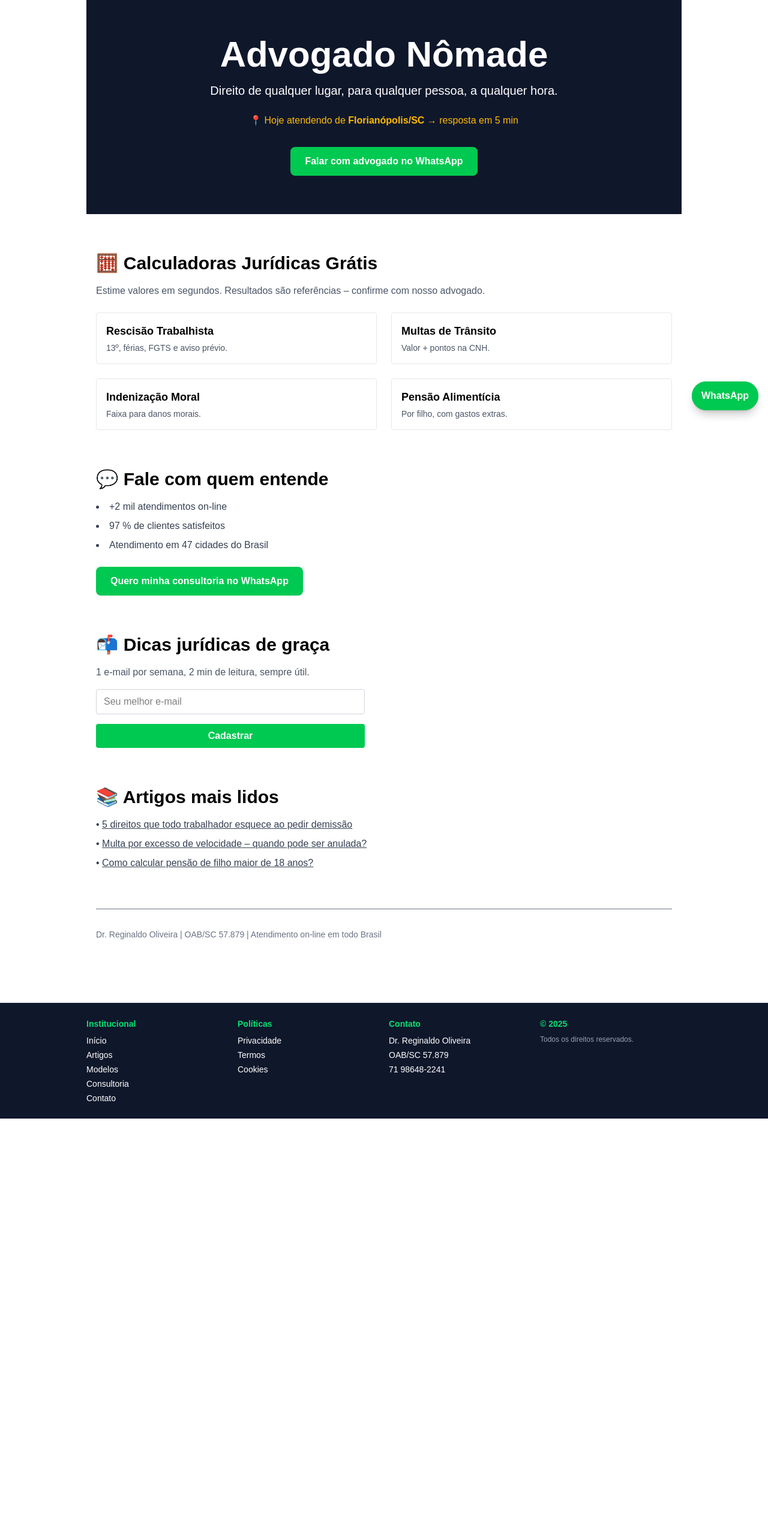
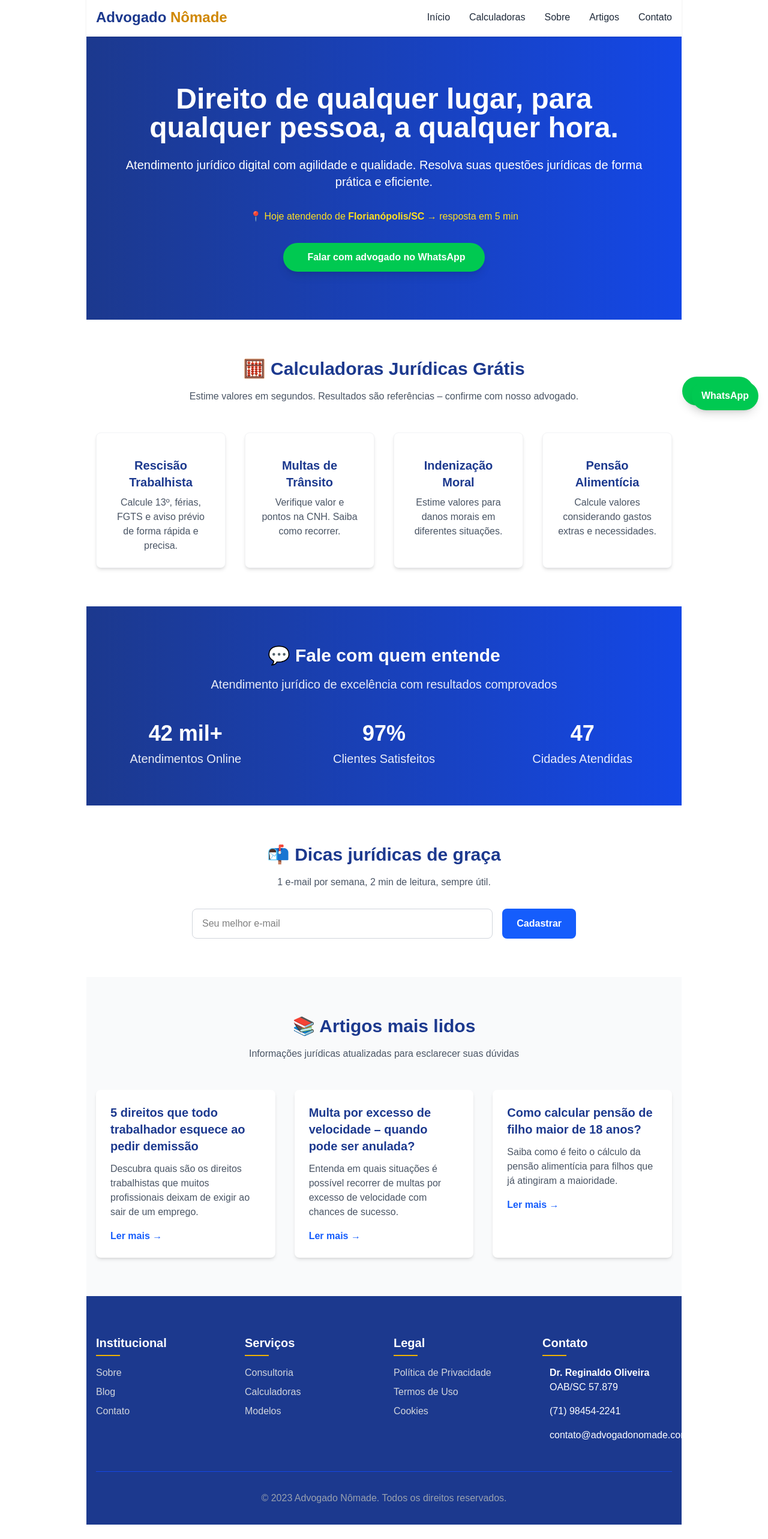
Before and after one commit to mestrereginaldo-site/advogadonomade1, a Next.js app: page / in a window 1280 px wide. Shown: the part 100-2666 px from the top of the page at 60% size. Before the commit the page ends 1965 px from the top, so only its background shows below. Built offline with nearby package versions, Linux system fonts and the light colour scheme.

Commit message:
Update page.tsx

```diff
--- a/app/page.tsx
+++ b/app/page.tsx
@@ -4,10 +4,8 @@ import Link from "next/link";
 // ---------- METADADOS GLOBAIS (SEO) ----------
 export const metadata: Metadata = {
   title: "Advogado Nômade | Consultoria Jurídica 100% On-line em Todo Brasil",
-  description:
-    "Advogado on-line que atende em qualquer cidade do Brasil. Contratos, LGPD, rescisão, multas, pensão, direito digital. Resposta em 5 min via WhatsApp.",
-  keywords:
-    "advogado on-line, consultoria jurídica, direito digital, rescisão trabalhista, multa de trânsito, pensão alimentícia, LGPD, contrato influencer, advogado 24 horas",
+  description: "Advogado on-line que atende em qualquer cidade do Brasil. Contratos, LGPD, rescisão, multas, pensão, direito digital. Resposta em 5 min via WhatsApp.",
+  keywords: "advogado on-line, consultoria jurídica, direito digital, rescisão trabalhista, multa de trânsito, pensão alimentícia, LGPD, contrato influencer, advogado 24 horas",
   authors: [{ name: "Dr. Reginaldo Oliveira", url: "https://advogadonomade.com.br" }],
   creator: "Dr. Reginaldo Oliveira",
   publisher: "Advogado Nômade",
@@ -16,8 +14,7 @@ export const metadata: Metadata = {
   alternates: { canonical: "https://advogadonomade.com.br" },
   openGraph: {
     title: "Advogado Nômade | Consultoria Jurídica 100% On-line em Todo Brasil",
-    description:
-      "Advogado on-line que atende em qualquer cidade do Brasil. Contratos, LGPD, rescisão, multas, pensão, direito digital. Resposta em 5 min via WhatsApp.",
+    description: "Advogado on-line que atende em qualquer cidade do Brasil. Contratos, LGPD, rescisão, multas, pensão, direito digital. Resposta em 5 min via WhatsApp.",
     url: "https://advogadonomade.com.br",
     siteName: "Advogado Nômade",
     images: [
@@ -34,8 +31,7 @@ export const metadata: Metadata = {
   twitter: {
     card: "summary_large_image",
     title: "Advogado Nômade | Consultoria Jurídica 100% On-line em Todo Brasil",
-    description:
-      "Advogado on-line que atende em qualquer cidade do Brasil. Contratos, LGPD, rescisão, multas, pensão, direito digital. Resposta em 5 min via WhatsApp.",
+    description: "Advogado on-line que atende em qualquer cidade do Brasil. Contratos, LGPD, rescisão, multas, pensão, direito digital. Resposta em 5 min via WhatsApp.",
     images: ["https://advogadonomade.com.br/images/og-home.jpg"],
   },
   robots: {
@@ -74,75 +70,103 @@ export default function Home() {
         dangerouslySetInnerHTML={{ __html: JSON.stringify(schemaOrg) }}
       />
 
-      {/* BANNER ESCURO (H1) */}
-      <section className="w-full bg-slate-900 text-white">
-        <div className="max-w-5xl mx-auto px-4 py-16 text-center">
-          <h1 className="text-4xl md:text-6xl font-bold mb-4">Advogado Nômade</h1>
-          <p className="text-lg md:text-xl mb-6">Direito de qualquer lugar, para qualquer pessoa, a qualquer hora.</p>
-          <p className="mb-8 text-amber-400">
+      {/* Header */}
+      <header className="bg-white shadow-sm sticky top-0 z-50">
+        <div className="max-w-6xl mx-auto px-4 py-4 flex justify-between items-center">
+          <div className="logo">
+            <h1 className="text-2xl font-bold text-blue-900">Advogado <span className="text-yellow-600">Nômade</span></h1>
+          </div>
+          <nav className="hidden md:block">
+            <ul className="flex space-x-8">
+              <li><a href="#inicio" className="text-gray-800 hover:text-blue-600 font-medium transition-colors">Início</a></li>
+              <li><a href="#calculadoras" className="text-gray-800 hover:text-blue-600 font-medium transition-colors">Calculadoras</a></li>
+              <li><a href="#sobre" className="text-gray-800 hover:text-blue-600 font-medium transition-colors">Sobre</a></li>
+              <li><a href="#artigos" className="text-gray-800 hover:text-blue-600 font-medium transition-colors">Artigos</a></li>
+              <li><a href="#contato" className="text-gray-800 hover:text-blue-600 font-medium transition-colors">Contato</a></li>
+            </ul>
+          </nav>
+          <div className="mobile-menu md:hidden text-2xl">
+            <i className="fas fa-bars"></i>
+          </div>
+        </div>
+      </header>
+
+      {/* Hero Section */}
+      <section id="inicio" className="bg-gradient-to-r from-blue-900 to-blue-700 text-white py-20 text-center">
+        <div className="max-w-4xl mx-auto px-4">
+          <h2 className="text-4xl md:text-5xl font-bold mb-6">Direito de qualquer lugar, para qualquer pessoa, a qualquer hora.</h2>
+          <p className="text-xl mb-8">Atendimento jurídico digital com agilidade e qualidade. Resolva suas questões jurídicas de forma prática e eficiente.</p>
+          <p className="mb-8 text-yellow-300">
             📍 Hoje atendendo de <span className="font-semibold">Florianópolis/SC</span> → resposta em 5 min
           </p>
-          <Link
+          <a
             href="https://wa.me/5571986482241?text=Preciso%20de%20um%20advogado%20agora"
-            className="inline-block bg-green-500 hover:bg-green-600 text-white font-semibold py-3 px-6 rounded-lg"
-            title="Falar com advogado no WhatsApp"
-            aria-label="Falar com advogado no WhatsApp"
+            className="inline-flex items-center gap-2 bg-green-500 hover:bg-green-600 text-white font-semibold py-3 px-8 rounded-full transition-all shadow-lg hover:shadow-xl"
           >
-            Falar com advogado no WhatsApp
-          </Link>
+            <i className="fab fa-whatsapp"></i> Falar com advogado no WhatsApp
+          </a>
         </div>
       </section>
 
-      {/* CORPO BRANCO (H2, H3...) */}
-      <section className="w-full bg-white text-black">
-        <div className="max-w-5xl mx-auto px-4 py-16 space-y-16">
-
-          {/* H2 - Calculadoras */}
-          <div>
-            <h2 className="text-3xl font-bold mb-4">🧮 Calculadoras Jurídicas Grátis</h2>
-            <p className="mb-6 text-gray-600">Estime valores em segundos. Resultados são referências – confirme com nosso advogado.</p>
-            <div className="grid grid-cols-1 md:grid-cols-2 gap-6">
-              <CardLink title="Rescisão Trabalhista" desc="13º, férias, FGTS e aviso prévio." href="/calculadoras" />
-              <CardLink title="Multas de Trânsito" desc="Valor + pontos na CNH." href="/calculadoras" />
-              <CardLink title="Indenização Moral" desc="Faixa para danos morais." href="/calculadoras" />
-              <CardLink title="Pensão Alimentícia" desc="Por filho, com gastos extras." href="/calculadoras" />
+      {/* Features Section */}
+      <section id="calculadoras" className="py-16 bg-white">
+        <div className="max-w-6xl mx-auto px-4">
+          <div className="text-center mb-12">
+            <h2 className="text-3xl font-bold text-blue-900 mb-4">🧮 Calculadoras Jurídicas Grátis</h2>
+            <p className="text-gray-600 max-w-2xl mx-auto">Estime valores em segundos. Resultados são referências – confirme com nosso advogado.</p>
+          </div>
+          <div className="grid grid-cols-1 md:grid-cols-2 lg:grid-cols-4 gap-8">
+            <FeatureCard
+              icon="fas fa-balance-scale"
+              title="Rescisão Trabalhista"
+              description="Calcule 13º, férias, FGTS e aviso prévio de forma rápida e precisa."
+            />
+            <FeatureCard
+              icon="fas fa-car"
+              title="Multas de Trânsito"
+              description="Verifique valor e pontos na CNH. Saiba como recorrer."
+            />
+            <FeatureCard
+              icon="fas fa-gavel"
+              title="Indenização Moral"
+              description="Estime valores para danos morais em diferentes situações."
+            />
+            <FeatureCard
+              icon="fas fa-hand-holding-usd"
+              title="Pensão Alimentícia"
+              description="Calcule valores considerando gastos extras e necessidades."
+            />
           </div>
         </div>
+      </section>
 
-          {/* H2 - Provas sociais */}
-          <div>
+      {/* Stats Section */}
+      <section id="sobre" className="py-16 bg-gradient-to-r from-blue-900 to-blue-700 text-white">
+        <div className="max-w-6xl mx-auto px-4">
+          <div className="text-center mb-12">
             <h2 className="text-3xl font-bold mb-4">💬 Fale com quem entende</h2>
-            <ul className="list-disc list-inside text-gray-700 space-y-2 mb-6">
-              <li>+2 mil atendimentos on-line</li>
-              <li>97 % de clientes satisfeitos</li>
-              <li>Atendimento em 47 cidades do Brasil</li>
-            </ul>
-            <Link
-              href="https://wa.me/5571986482241?text=Quero%20minha%20consultoria%20jur%C3%ADdica"
-              className="inline-block bg-green-500 hover:bg-green-600 text-white font-semibold py-3 px-6 rounded-lg"
-              title="Quero minha consultoria no WhatsApp"
-              aria-label="Quero minha consultoria no WhatsApp"
-            >
-              Quero minha consultoria no WhatsApp
-            </Link>
+            <p className="text-xl opacity-90">Atendimento jurídico de excelência com resultados comprovados</p>
           </div>
+          <div className="grid grid-cols-1 md:grid-cols-3 gap-8 text-center">
+            <StatItem number="42 mil+" text="Atendimentos Online" />
+            <StatItem number="97%" text="Clientes Satisfeitos" />
+            <StatItem number="47" text="Cidades Atendidas" />
+          </div>
+        </div>
+      </section>
 
-          {/* H2 - Newsletter (com form funcional) */}
-          {/* Bloco 3 – Newsletter (ENVIA PARA SEU E-MAIL SEM LOOP) */}
-          <div>
-          <h2 className="text-3xl font-bold mb-4">📬 Dicas jurídicas de graça</h2>
-          <p className="mb-4 text-gray-600">1 e-mail por semana, 2 min de leitura, sempre útil.</p>
-
+      {/* Newsletter */}
+      <section className="py-16 bg-white">
+        <div className="max-w-2xl mx-auto px-4 text-center">
+          <h2 className="text-3xl font-bold text-blue-900 mb-4">📬 Dicas jurídicas de graça</h2>
+          <p className="text-gray-600 mb-8">1 e-mail por semana, 2 min de leitura, sempre útil.</p>
           <form
             action="https://api.staticforms.xyz/submit"
             method="POST"
-         className="space-y-4 max-w-md"
+            className="flex flex-col sm:flex-row gap-4"
           >
-         {/* campo oculto – seu e-mail de destino */}
             <input type="hidden" name="accessKey" value="1f2a3b4c-5d6e-7f8g-9h0i-1j2k3l4m5n6o" />
-         {/* assunto fixo que vai chegar para você */}
             <input type="hidden" name="subject" value="Novo lead – Newsletter Advogado Nômade" />
-         {/* redireciona após envio (evita reenvio F5) */}
             <input type="hidden" name="redirectTo" value="https://advogadonomade.com.br/obrigado" />
 
             <input
@@ -150,57 +174,147 @@ export default function Home() {
               name="email"
               placeholder="Seu melhor e-mail"
               required
-        className="w-full px-3 py-2 border border-gray-300 rounded bg-white text-black"
-        aria-label="Seu melhor e-mail"
+              className="flex-grow px-4 py-3 border border-gray-300 rounded-lg bg-white text-black"
             />
             <button
               type="submit"
-      className="w-full bg-green-500 hover:bg-green-600 text-white font-semibold py-2 rounded"
+              className="bg-blue-600 hover:bg-blue-700 text-white font-semibold py-3 px-6 rounded-lg transition-colors"
             >
               Cadastrar
             </button>
           </form>
         </div>
+      </section>
 
-          {/* H2 - Artigos em destaque */}
-          <div>
-            <h2 className="text-3xl font-bold mb-4">📚 Artigos mais lidos</h2>
-            <ul className="space-y-2 text-gray-700">
-              <li>• <Link className="underline hover:text-green-600" href="/artigos/direitos-demissao" title="5 direitos que todo trabalhador esquece ao pedir demissão">5 direitos que todo trabalhador esquece ao pedir demissão</Link></li>
-              <li>• <Link className="underline hover:text-green-600" href="/artigos/multa-velocidade" title="Multa por excesso de velocidade – quando pode ser anulada?">Multa por excesso de velocidade – quando pode ser anulada?</Link></li>
-              <li>• <Link className="underline hover:text-green-600" href="/artigos/pensao-maior-idade" title="Como calcular pensão de filho maior de 18 anos?">Como calcular pensão de filho maior de 18 anos?</Link></li>
-            </ul>
+      {/* Articles */}
+      <section id="artigos" className="py-16 bg-gray-50">
+        <div className="max-w-6xl mx-auto px-4">
+          <div className="text-center mb-12">
+            <h2 className="text-3xl font-bold text-blue-900 mb-4">📚 Artigos mais lidos</h2>
+            <p className="text-gray-600 max-w-2xl mx-auto">Informações jurídicas atualizadas para esclarecer suas dúvidas</p>
           </div>
-
-          {/* H2 - Rodapé interno */}
-          <div className="text-sm text-gray-500 border-t pt-8">
-            <p>Dr. Reginaldo Oliveira | OAB/SC 57.879 | Atendimento on-line em todo Brasil</p>
-            <div className="flex gap-4 mt-2">
-            </div>
+          <div className="grid grid-cols-1 md:grid-cols-3 gap-8">
+            <ArticleCard
+              title="5 direitos que todo trabalhador esquece ao pedir demissão"
+              description="Descubra quais são os direitos trabalhistas que muitos profissionais deixam de exigir ao sair de um emprego."
+              link="/artigos/direitos-demissao"
+            />
+            <ArticleCard
+              title="Multa por excesso de velocidade – quando pode ser anulada?"
+              description="Entenda em quais situações é possível recorrer de multas por excesso de velocidade com chances de sucesso."
+              link="/artigos/multa-velocidade"
+            />
+            <ArticleCard
+              title="Como calcular pensão de filho maior de 18 anos?"
+              description="Saiba como é feito o cálculo da pensão alimentícia para filhos que já atingiram a maioridade."
+              link="/artigos/pensao-maior-idade"
+            />
           </div>
         </div>
       </section>
 
-      {/* BOTÃO WHATSAPP FLUTUANTE */}
-      <div className="fixed bottom-4 right-4 z-50">
+      {/* Footer */}
+      <footer id="contato" className="bg-blue-900 text-white pt-16 pb-8">
+        <div className="max-w-6xl mx-auto px-4">
+          <div className="grid grid-cols-1 md:grid-cols-4 gap-8 mb-12">
+            <div>
+              <h3 className="text-xl font-bold mb-4 relative pb-2 after:content-[''] after:absolute after:left-0 after:bottom-0 after:w-10 after:h-0.5 after:bg-yellow-500">Institucional</h3>
+              <ul className="space-y-2">
+                <li><Link href="/sobre" className="text-gray-300 hover:text-white transition-colors">Sobre</Link></li>
+                <li><Link href="/blog" className="text-gray-300 hover:text-white transition-colors">Blog</Link></li>
+                <li><Link href="/contato" className="text-gray-300 hover:text-white transition-colors">Contato</Link></li>
+              </ul>
+            </div>
+            <div>
+              <h3 className="text-xl font-bold mb-4 relative pb-2 after:content-[''] after:absolute after:left-0 after:bottom-0 after:w-10 after:h-0.5 after:bg-yellow-500">Serviços</h3>
+              <ul className="space-y-2">
+                <li><Link href="/consultoria" className="text-gray-300 hover:text-white transition-colors">Consultoria</Link></li>
+                <li><Link href="/calculadoras" className="text-gray-300 hover:text-white transition-colors">Calculadoras</Link></li>
+                <li><Link href="/modelos" className="text-gray-300 hover:text-white transition-colors">Modelos</Link></li>
+              </ul>
+            </div>
+            <div>
+              <h3 className="text-xl font-bold mb-4 relative pb-2 after:content-[''] after:absolute after:left-0 after:bottom-0 after:w-10 after:h-0.5 after:bg-yellow-500">Legal</h3>
+              <ul className="space-y-2">
+                <li><Link href="/politica-de-privacidade" className="text-gray-300 hover:text-white transition-colors">Política de Privacidade</Link></li>
+                <li><Link href="/termos-de-uso" className="text-gray-300 hover:text-white transition-colors">Termos de Uso</Link></li>
+                <li><Link href="/cookies" className="text-gray-300 hover:text-white transition-colors">Cookies</Link></li>
+              </ul>
+            </div>
+            <div>
+              <h3 className="text-xl font-bold mb-4 relative pb-2 after:content-[''] after:absolute after:left-0 after:bottom-0 after:w-10 after:h-0.5 after:bg-yellow-500">Contato</h3>
+              <div className="space-y-4">
+                <div className="flex items-start">
+                  <i className="fas fa-user mt-1 mr-3 text-yellow-500"></i>
+                  <div>
+                    <strong>Dr. Reginaldo Oliveira</strong><br />
+                    OAB/SC 57.879
+                  </div>
+                </div>
+                <div className="flex items-center">
+                  <i className="fas fa-phone mr-3 text-yellow-500"></i>
+                  <div>(71) 98454-2241</div>
+                </div>
+                <div className="flex items-center">
+                  <i className="fas fa-envelope mr-3 text-yellow-500"></i>
+                  <div>contato@advogadonomade.com</div>
+                </div>
+              </div>
+            </div>
+          </div>
+          <div className="pt-8 border-t border-blue-700 text-center text-gray-400">
+            <p>&copy; 2023 Advogado Nômade. Todos os direitos reservados.</p>
+          </div>
+        </div>
+      </footer>
+
+      {/* WhatsApp Floating Button */}
+      <div className="fixed bottom-6 right-6 z-50">
         <a
           href="https://wa.me/5571986482241?text=Preciso%20de%20um%20advogado%20agora"
-          className="inline-flex items-center gap-2 bg-green-500 hover:bg-green-600 text-white font-semibold py-3 px-4 rounded-full shadow-lg"
-          title="Falar com advogado no WhatsApp"
-          aria-label="Falar com advogado no WhatsApp"
+          className="bg-green-500 hover:bg-green-600 text-white font-semibold py-3 px-4 rounded-full shadow-lg flex items-center gap-2"
         >
-          WhatsApp
+          <i className="fab fa-whatsapp"></i> WhatsApp
         </a>
       </div>
     </>
   );
 }
 
-function CardLink({ title, desc, href }: { title: string; desc: string; href: string }) {
+// Componente para os cards de features
+function FeatureCard({ icon, title, description }: { icon: string; title: string; description: string }) {
   return (
-    <Link href={href} className="block border border-gray-200 rounded p-4 hover:shadow-md transition" title={title}>
-      <h3 className="text-lg font-bold mb-1">{title}</h3>
-      <p className="text-sm text-gray-600">{desc}</p>
-    </Link>
+    <div className="bg-white rounded-lg p-6 text-center shadow-md hover:shadow-lg transition-shadow border border-gray-100">
+      <div className="text-4xl text-blue-600 mb-4">
+        <i className={icon}></i>
+      </div>
+      <h3 className="text-xl font-bold text-blue-900 mb-2">{title}</h3>
+      <p className="text-gray-600">{description}</p>
+    </div>
   );
 }
+
+// Componente para os itens de estatística
+function StatItem({ number, text }: { number: string; text: string }) {
+  return (
+    <div>
+      <h3 className="text-4xl font-bold mb-2">{number}</h3>
+      <p className="text-xl opacity-90">{text}</p>
+    </div>
+  );
+}
+
+// Componente para os cards de artigos
+function ArticleCard({ title, description, link }: { title: string; description: string; link: string }) {
+  return (
+    <div className="bg-white rounded-lg overflow-hidden shadow-md hover:shadow-lg transition-shadow">
+      <div className="p-6">
+        <h3 className="text-xl font-bold text-blue-900 mb-3">{title}</h3>
+        <p className="text-gray-600 mb-4">{description}</p>
+        <Link href={link} className="text-blue-600 font-semibold hover:text-blue-800 transition-colors">
+          Ler mais →
+        </Link>
+      </div>
+    </div>
+  );
+}
```
Lines whose indentation alone changed are shown as unchanged.
